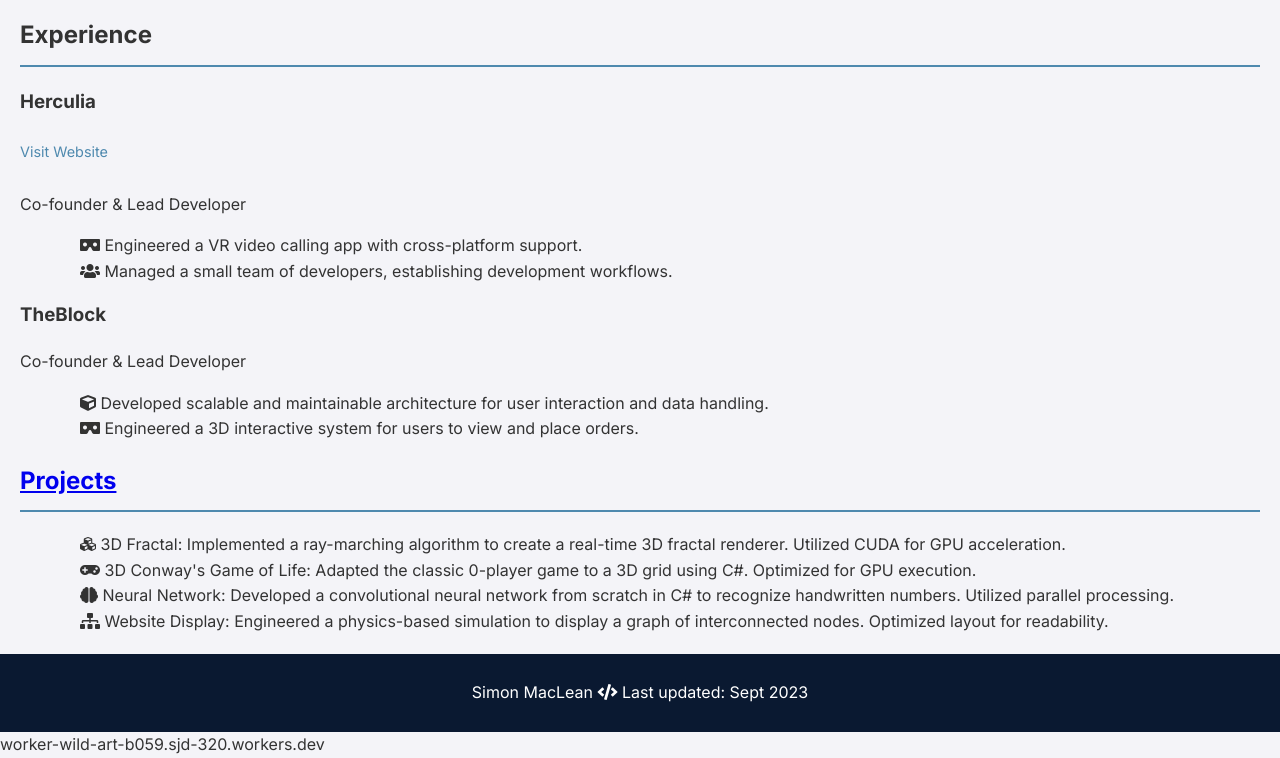
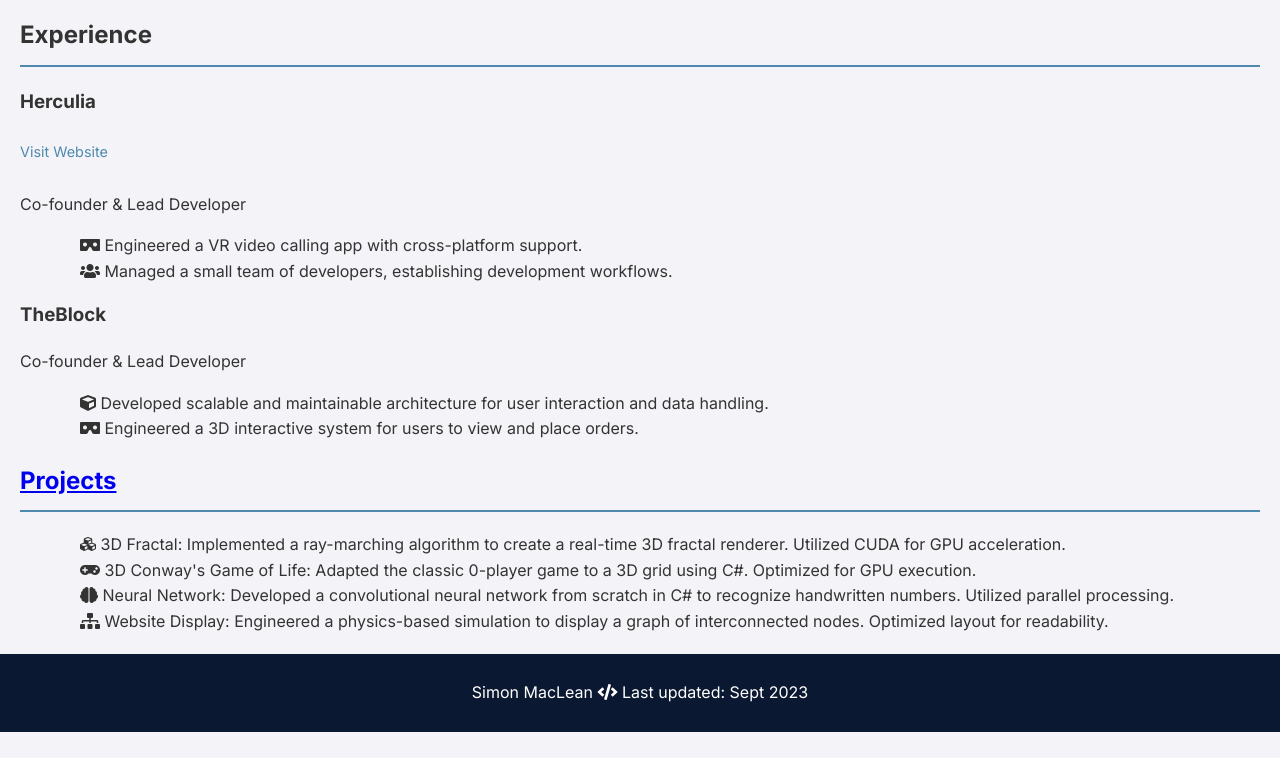
Before and after one commit to SimonMacLean/Resume, a plain HTML site: page index.html in a window 1280 px wide. Shown: the part 1157-1915 px from the top of the page. After the commit the page ends 1889 px from the top, so only its background shows below. Drawn offline with Linux system fonts and the light colour scheme.

Commit message:
Revert "Update index.html"
This reverts commit 63e0fc0a3d16f8c5ab6c1ce5c8343e0581b6e176.

```diff
--- a/index.html
+++ b/index.html
@@ -104,7 +104,6 @@
     <footer class="footer">
         <p>Simon MacLean <i class="fas fa-code"></i> Last updated: Sept 2023</p>
     </footer>
-	<a>worker-wild-art-b059.sjd-320.workers.dev</a>
 
 </body>
 
```
